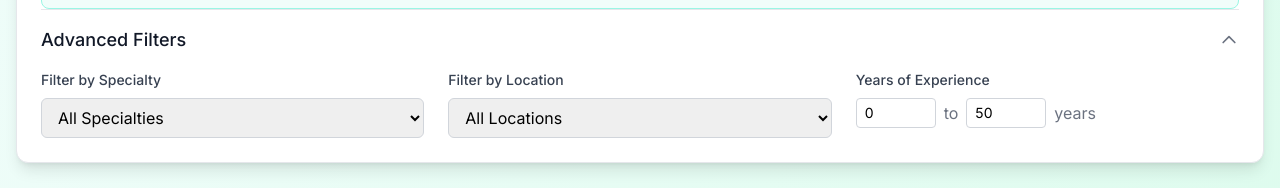
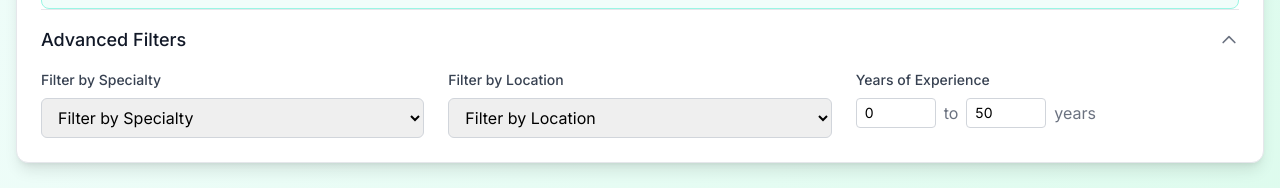
Before and after one commit to Rmershon/solace-candidate-assignment-main, a Next.js app: page / in a window 1280 px wide. Both pictures are taken after a click on the button "Advanced Filters". Shown: the part 546-734 px from the top of the page. Built offline with nearby package versions, Linux system fonts and the light colour scheme.

Commit message:
chore: add global dropdown

```diff
--- a/src/app/components/FilterPanel.tsx
+++ b/src/app/components/FilterPanel.tsx
@@ -2,6 +2,7 @@
 
 import { useAdvocatesContext } from "../context/AdvocatesContext";
 import { useState, useMemo } from "react";
+import Dropdown from "./Global/Dropdown";
 
 export default function FilterPanel() {
   const {
@@ -89,51 +90,32 @@
       {isExpanded && (
         <div className="mt-4 grid grid-cols-1 md:grid-cols-3 gap-6">
           {/* Specialty Filter */}
-          <div>
-            <label className="block text-sm font-medium text-gray-700 mb-2">
-              Filter by Specialty
-            </label>
-            <select
-              value={selectedSpecialty}
-              onChange={(e) => handleSpecialtyChange(e.target.value)}
-              className="w-full px-3 py-2 border border-gray-300 rounded-md focus:outline-none focus:ring-2 focus:ring-teal-500 focus:border-teal-500"
-            >
-              <option value="">All Specialties</option>
-              {uniqueSpecialties.map((specialty) => (
-                <option key={specialty} value={specialty}>
-                  {specialty}
-                </option>
-              ))}
-            </select>
-          </div>
+          <Dropdown
+            label="Filter by Specialty"
+            id="specialty-select"
+            value={selectedSpecialty}
+            onChange={(e) => handleSpecialtyChange(e.target.value)}
+            options={uniqueSpecialties}
+          />
 
           {/* City Filter */}
-          <div>
-            <label className="block text-sm font-medium text-gray-700 mb-2">
-              Filter by Location
-            </label>
-            <select
-              value={selectedCity}
-              onChange={(e) => handleCityChange(e.target.value)}
-              className="w-full px-3 py-2 border border-gray-300 rounded-md focus:outline-none focus:ring-2 focus:ring-teal-500 focus:border-teal-500"
-            >
-              <option value="">All Locations</option>
-              {uniqueCities.map((city) => (
-                <option key={city} value={city}>
-                  {city}
-                </option>
-              ))}
-            </select>
-          </div>
+          <Dropdown
+            label="Filter by Location"
+            id="city-select"
+            value={selectedCity}
+            onChange={(e) => handleCityChange(e.target.value)}
+            options={uniqueCities}
+          />
 
           {/* Experience Filter */}
           <div>
-            <label className="block text-sm font-medium text-gray-700 mb-2">
+            <label htmlFor="experience-select" className="block text-sm font-medium text-gray-700 mb-2">
               Years of Experience
             </label>
             <div className="space-y-2">
               <div className="flex items-center space-x-2">
                 <input
+                  id="experience-select"
                   type="number"
                   min={experienceStats.min}
                   max={experienceStats.max}
--- /dev/null
+++ b/src/app/components/Global/Dropdown.tsx
@@ -0,0 +1,30 @@
+interface DropdownProps {
+  label: string;
+  id: string;
+  value: string;
+  onChange: (e: React.ChangeEvent<HTMLSelectElement>) => void;
+  options: string[];
+}
+
+export default function Dropdown({ label, id, value, onChange, options }: DropdownProps) {
+  return (
+    <div>
+      <label htmlFor={id} className="block text-sm font-medium text-gray-700 mb-2">
+        {label}
+      </label>
+      <select
+        id={id}
+        value={value}
+        onChange={onChange}
+        className="w-full pl-3 pr-5 py-2 border border-gray-300 rounded-md focus:outline-none focus:ring-2 focus:ring-teal-500 focus:border-teal-500"
+      >
+        <option value="">{label}</option>
+        {options.map((option) => (
+          <option key={option} value={option}>
+            {option}
+          </option>
+        ))}
+      </select>
+    </div>
+  )
+}
```
